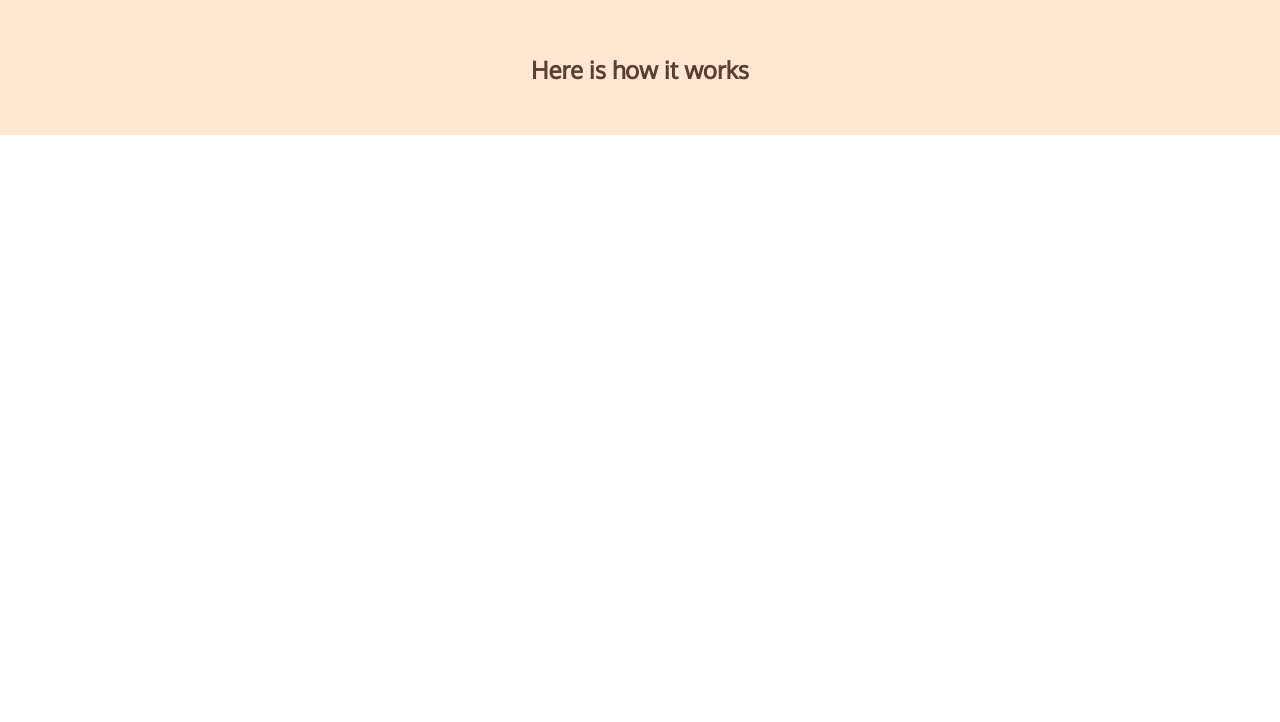
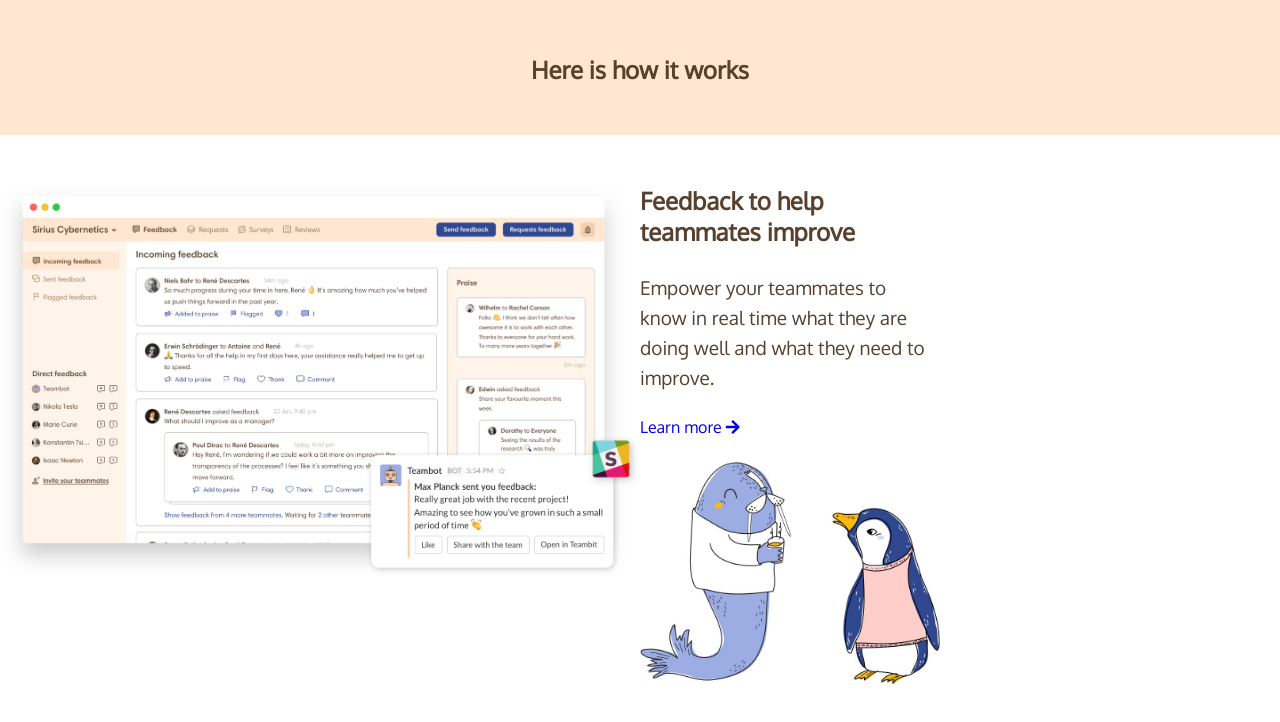
Before and after one commit to stetaf/node-sass-teambit, a website: page index.html in a window 1280 px wide. Shown: the part 1804-2526 px from the top of the page. Before the commit the page ends 1989 px from the top, so only its background shows below. Drawn offline with Linux system fonts and the light colour scheme.

Commit message:
Upload features>feedbacks

```diff
--- a/index.html
+++ b/index.html
@@ -93,6 +93,18 @@
             </div>
             <h2>Here is how it works</h2>
         </section>
+
+        <section class="features">
+            <div class="feedbacks">
+                <h2>Feedback to help teammates improve</h2>
+                <p>Empower your teammates to know in real time what they are doing well and what they need to improve.</p>
+                <a href="#">
+                    Learn more
+                    <i class="fas fa-arrow-right"></i>
+                </a>
+                <img src="./dist/img/communication.jpg" alt="">
+            </div>
+        </section>
     </main>
     <!-- /Main -->
 
--- a/src/partials/_common.scss
+++ b/src/partials/_common.scss
@@ -36,3 +36,6 @@
 @mixin deco-none {
     text-decoration: none;
 }
+@mixin w-45 {
+    width: 45%;
+}
--- a/src/partials/_main.scss
+++ b/src/partials/_main.scss
@@ -17,7 +17,7 @@
         line-height: 60px;
     }
 
-    h1, p { width: 45%; }
+    h1, p { @include w-45; }
 
     p {
         font-size: 19px;
@@ -73,4 +73,21 @@
         &>h2 { padding-bottom: 50px; }
     }
 
+    .features {
+        .feedbacks {
+            background-image: url(/../dist/img/employee-feedback.jpg);
+            padding-left: 50%;
+            background-size: 50%;
+            background-repeat: no-repeat;
+
+            h2 { @include w-45; }
+            p { margin: 25px 0;}
+            a {
+                display: block;
+                margin-bottom: 25px;
+            }
+            img { width: 300px; }
+        }
+    }
+
 }
```
Also changed, not shown: dist/css/app.css.
